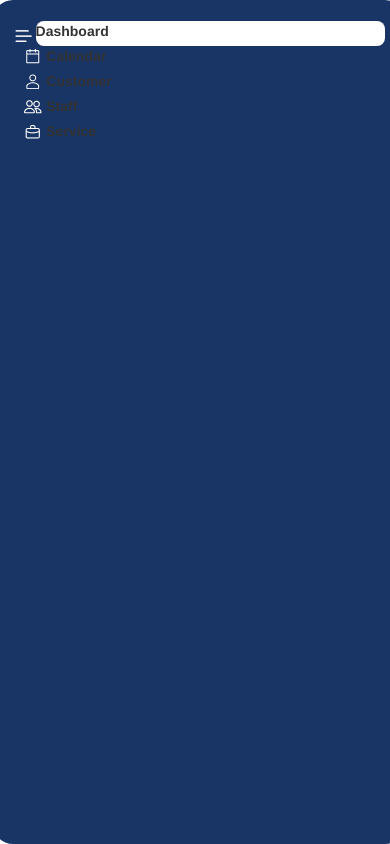
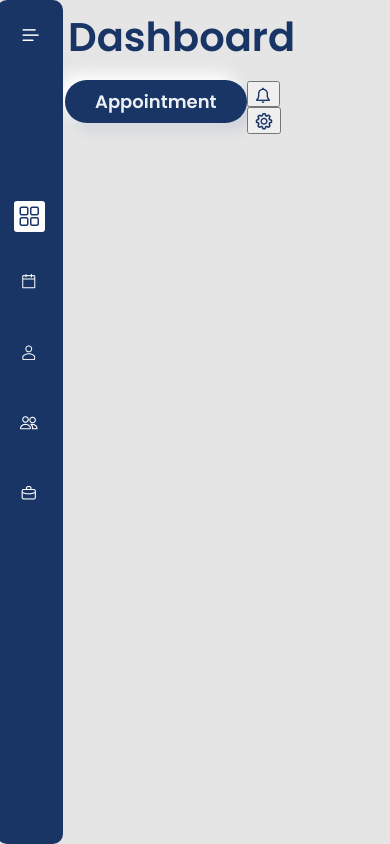
Before and after one commit to UnnatiShah07/dashboard2, a plain HTML site: page index.html in a window 390 px wide. Drawn offline with nearby package versions, Linux system fonts and the light colour scheme.

Commit message:
add title and button 24-05

```diff
--- a/index.html
+++ b/index.html
@@ -4,27 +4,31 @@
     <meta charset="UTF-8">
     <meta http-equiv="X-UA-Compatible" content="IE=edge">
     <meta name="viewport" content="width=device-width, initial-scale=1.0">
+    <link href="https://fonts.googleapis.com/css2?family=Poppins:wght@600&display=swap" rel="stylesheet">
     <link rel="stylesheet" href="https://maxcdn.bootstrapcdn.com/bootstrap/3.4.1/css/bootstrap.min.css">
     <script src="https://ajax.googleapis.com/ajax/libs/jquery/3.5.1/jquery.min.js"></script>
     <script src="https://maxcdn.bootstrapcdn.com/bootstrap/3.4.1/js/bootstrap.min.js"></script>
     <link rel="stylesheet" href="style.css">
     <title>Dashboard2</title>
+
+    <script>
+
+    </script>
+
 </head>
 <body>
-    <div class="row rowoverlay">
-        <div class="col-lg-1 coloverlay">
-            <div class="container">
-                <div class="sidebar-header">
+    <div class="container">
+        <div class="row rowoverlay">
+            <div class="col-lg-1 coloverlay">
+                <div>
                     <img src="/icons/ListIcon2.png" class="listIcon"/>
                 </div>
                 <div class="navbar">
                     <div class="navbar-inner">
                         <div class="container-fulid">
-                            <ul class="nav component">
-                                <li class="choosen">
-                                    <div class="dashboardIcon">
-                                        <img src="/icons/DashboardIcon3.png">
-                                    </div>
+                            <ul class="nav">
+                                <li>
+                                    <img src="/icons/DashboardIcon3.png" class="dashboardIcon">
                                     <label class="dashboardLabel">Dashboard</label>
                                  </li>
                                  <li class="calendarIcon">
@@ -49,6 +53,24 @@
                 </div>
             </div>
         </div>
+        <div class="col-lg-11>
+            <div class="container">
+                <div class="row">
+                    <div class="col-lg-9">
+                        <label class="title">Dashboard</label>
+                    </div>
+                    <div class="col-lg-1">
+                        <button class="button1">Appointment</button>
+                    </div>
+                    <div class="col-lg-1">
+                        <button><img src="/icons/SettingsIconbell.png"></button>
+                    </div>
+                    <div class="col-lg-1">
+                        <button><img src="/icons/clarity_settings-line.png"></button>
+                    </div>
+                </div>
+            </div>
+        </div>
     </div>
 
 
--- a/style.css
+++ b/style.css
@@ -1,10 +1,8 @@
-
-.sidebar .sidebar-header {
-    padding: 20px;
-    background: #193566;
+body{
+    background: #E5E5E5;
 }
-.component{
-    padding: 20px 0;
+ul li label{
+    display: none;
 }
 .rowoverlay{
     position: absolute;
@@ -14,33 +12,137 @@
     bottom:0;
     right:0;
     height:100%;
+    width: 100%;
 }
 .coloverlay{
     background: #193566;
     border-radius: 20px;
     height: 100%;
-    margin-left: 2%;
-  }
+    margin-left: 3%;
+    width: 6%;
+}
 .listIcon{
-    position: fixed;
-    left: 3.8%;
-    right: 15%;
-    top: 3.51%;
-    bottom: 92.74%;
+    position: absolute;
+    top: 30px;
+    left: 34px;
 }
 .dashboardIcon{
-    position: fixed;
-    left: 3.5%;
-    right: 9.92%;
-    top: 30.61%;
-    bottom: 65.76%;
+    position: absolute;
+    top: 170px;
+    left: 9px;
+    background: white;
+    border-radius: 3px;
+    padding: 5px 5px;
 }
-.choosen{
-    position: fixed;
-    left: 3.2%;
-    right: 94.5%;
-    top: 29.73%;
-    bottom: 65.15%;
-    background: #FFFFFF;
-    border-radius: 8px;
+.calendarIcon{
+    position: absolute;
+    top: 230px;
+    left: 15px;
 }
+.clientIcon{
+    position: absolute;
+    top: 260px;
+    left: 15px;
+}
+.staffIcon{
+    position: absolute;
+    top: 290px;
+    left: 15px;
+}
+.serviceIcon{
+    position: absolute;
+    top: 320px;
+    left: 15px;
+}
+.title{
+    color: #193566;
+    padding-left: 8px;
+    font-family: Poppins;
+    font-style: normal;
+    font-size: 50px;
+    line-height: 75px;
+}
+.button1{
+    border: none;
+    background: #193566;
+    color: #ECF0F3;
+    font-family: Poppins;
+    font-style: normal;
+    font-weight: bold;
+    font-size: 22px;
+    line-height: 33px;
+    display: flex;
+    align-items: center;
+    text-align: center;
+    box-shadow: -7px -7px 15px #FFFFFF, 7px 7px 14px rgba(151, 167, 195, 0.3);
+    border-radius: 100px;
+    padding: 5px 30px;
+    margin-top: 13px;
+    margin-right: 0px;
+    float: right;
+}
+.button2{
+    border: none;
+
+
+}
+.button3{
+    border: none;
+
+}
+
+
+
+@media only screen and (max-width: 600px) {
+    .rowoverlay{
+        height: 100%;
+    }
+    .coloverlay{
+        width: 17%;
+        border-radius: 10px;
+
+    }
+    .listIcon{
+        position: absolute;
+        top: 28.87px;
+        left: 25px;
+    }
+    .dashboardIcon{
+        position: absolute;
+        top: 200px;
+        left: 1px;
+        background: white;
+        padding: 4px 4px;
+        border-radius: 3px;
+    }
+    .calendarIcon{
+        position: absolute;
+        top: 270px;
+        left: 7px;
+    }
+    .clientIcon{
+        position: absolute;
+        top: 320px;
+        left: 7px;
+    }
+    .staffIcon{
+        position: absolute;
+        top: 370px;
+        left: 7px;
+    }
+    .serviceIcon{
+        position: absolute;
+        top: 420px;
+        left: 7px;
+    }
+    .title{
+        margin-left: 45px;
+        font-size: 40px;
+    }
+    .button1{
+        margin-left: 50px;
+        font-size: 18px;
+        margin-top: 0px;
+        float: left;
+    }
+}
```
Also changed, not shown: icons/Choosen.png (added), icons/SettingsIconbell.png (added), icons/clarity_settings-line.png (added).
